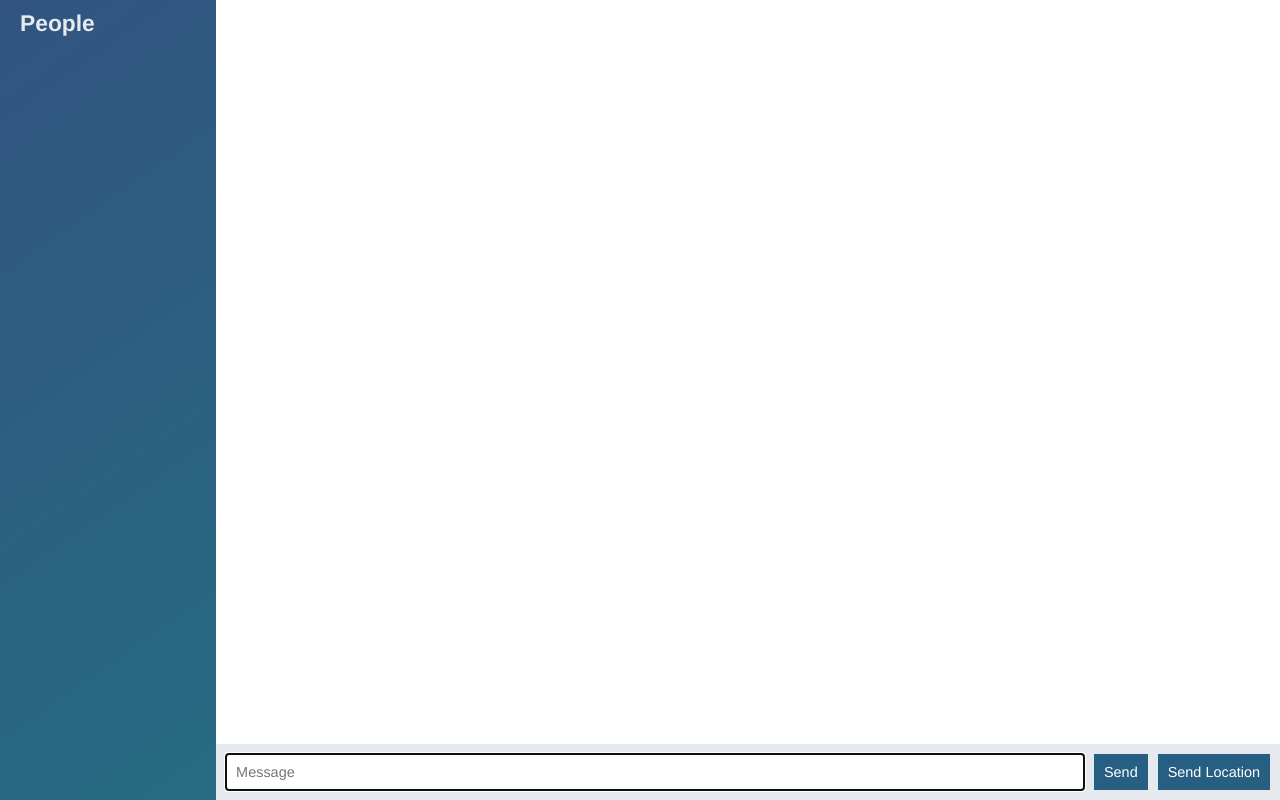
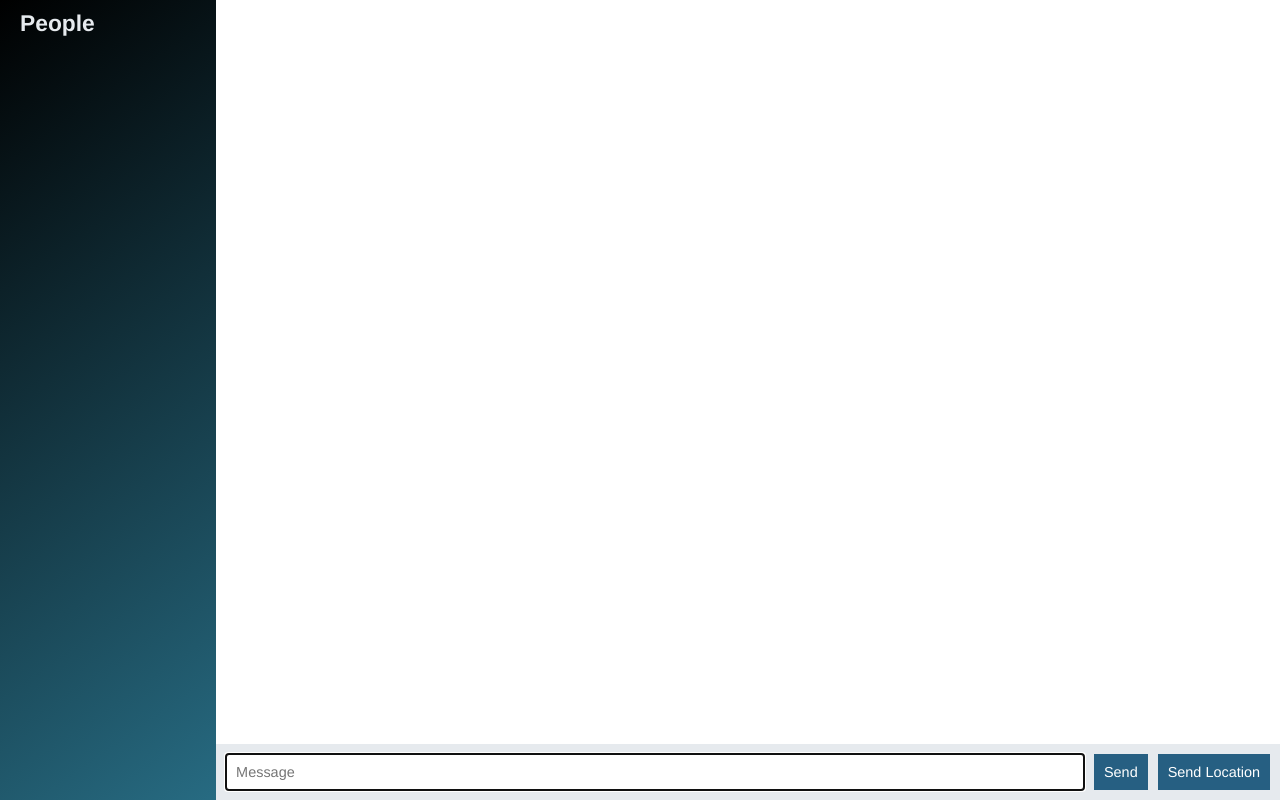
Before and after one commit to bhargav462/node-chat-app, a website: page public/chat.html in a window 1280 px wide. Drawn offline with nearby package versions, Linux system fonts and the light colour scheme; no server answers.

Commit message:
Sidebar coloe change

```diff
--- a/public/js/chat.js
+++ b/public/js/chat.js
@@ -105,6 +105,7 @@ jQuery('#message-form').on('submit',function(e){
 });
 
 var locationButton = $('#send-location');
+
 locationButton.on('click',function(){
     if(!navigator.geolocation){
         return alert('Geolocation not supported by your browser');
--- a/public/styles/styles.css
+++ b/public/styles/styles.css
@@ -6,6 +6,7 @@
     font-weight: 300;
     font-size: .95rem;
   }
+
 
   ul, li {
     list-style-position: inside;
@@ -87,12 +88,12 @@
     overflow-y: scroll;
     width: 260px;
     height: 100vh;
-    background: -moz-linear-gradient(125deg, rgba(39,107,130,1) 0%, rgba(49,84,129,1) 100%); /* ff3.6+ */
-    background: -webkit-gradient(linear, left top, right bottom, color-stop(0%, rgba(49,84,129,1)), color-stop(100%, rgba(39,107,130,1))); /* safari4+,chrome */
-    background: -webkit-linear-gradient(125deg, rgba(39,107,130,1) 0%, rgba(49,84,129,1) 100%); /* safari5.1+,chrome10+ */
-    background: -o-linear-gradient(125deg, rgba(39,107,130,1) 0%, rgba(49,84,129,1) 100%); /* opera 11.10+ */
-    background: -ms-linear-gradient(125deg, rgba(39,107,130,1) 0%, rgba(49,84,129,1) 100%); /* ie10+ */
-    background: linear-gradient(325deg, rgba(39,107,130,1) 0%, rgba(49,84,129,1) 100%); /* w3c */
+    background: -moz-linear-gradient(125deg, rgba(39,107,130,1) 0%, rgb(0, 0, 0) 100%); /* ff3.6+ */
+    background: -webkit-gradient(linear, left top, right bottom, color-stop(0%, rgb(0, 0, 0)), color-stop(100%, rgba(39,107,130,1))); /* safari4+,chrome */
+    background: -webkit-linear-gradient(125deg, rgba(39,107,130,1) 0%, rgb(0, 0, 0) 100%); /* safari5.1+,chrome10+ */
+    background: -o-linear-gradient(125deg, rgba(39,107,130,1) 0%, rgb(0, 0, 0) 100%); /* opera 11.10+ */
+    background: -ms-linear-gradient(125deg, rgba(39,107,130,1) 0%, rgb(0, 0, 0) 100%); /* ie10+ */
+    background: linear-gradient(325deg, rgba(39,107,130,1) 0%, rgb(0, 0, 0) 100%); /* w3c */
   }
 
   .chat__sidebar h3 {
```
